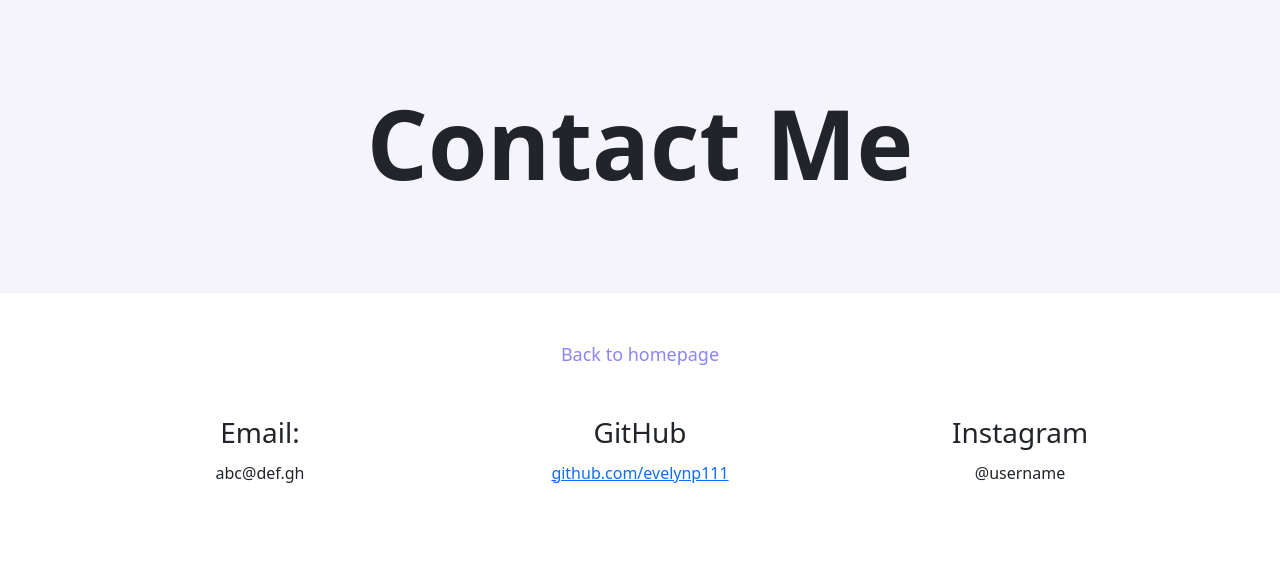
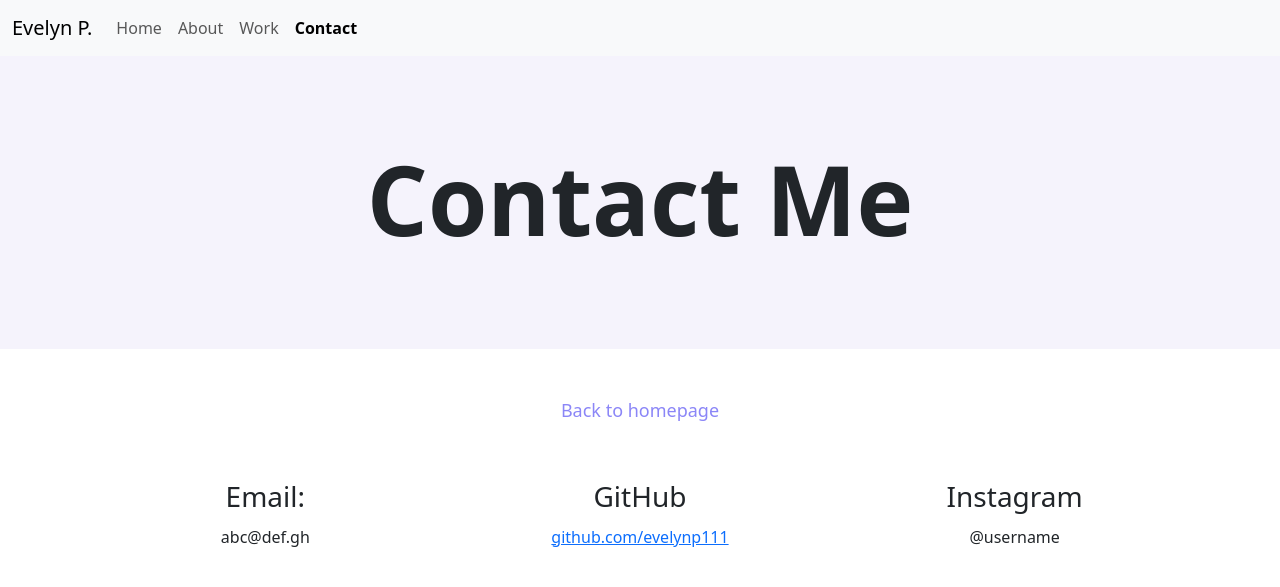
Before and after one commit to evelynp111/PortfolioProject, a plain HTML site: page contact.html in a window 1280 px wide. Drawn offline with nearby package versions, Linux system fonts and the light colour scheme.

Commit message:
added navbar to remaining pages; updated active link for each page;

```diff
--- a/contact.html
+++ b/contact.html
@@ -23,6 +23,53 @@
       href="src/style.css" />
   </head>
   <body>
+    <nav class="navbar navbar-expand-sm bg-body-tertiary">
+      <div class="container-fluid">
+        <a
+          class="navbar-brand"
+          href="index.html"
+          >Evelyn P.</a
+        >
+        <button
+          class="navbar-toggler"
+          type="button"
+          data-bs-toggle="collapse"
+          data-bs-target="#navbarNavAltMarkup"
+          aria-controls="navbarNavAltMarkup"
+          aria-expanded="false"
+          aria-label="Toggle navigation">
+          <span class="navbar-toggler-icon"></span>
+        </button>
+        <div
+          class="collapse navbar-collapse"
+          id="navbarNavAltMarkup">
+          <div class="navbar-nav">
+            <a
+              class="nav-link"
+              aria-current="page"
+              href="index.html"
+              >Home</a
+            >
+            <a
+              class="nav-link"
+              href="about.html"
+              >About</a
+            >
+            <a
+              class="nav-link"
+              href="work.html"
+              >Work</a
+            >
+            <a
+              class="nav-link active"
+              href="contact.html"
+              >Contact</a
+            >
+          </div>
+        </div>
+      </div>
+    </nav>
+
     <div class="hero">
       <h1>Contact Me</h1>
     </div>
@@ -33,12 +80,12 @@
 
     <div class="container">
       <div
-        class="row text-center d-flex justify-content-evenly">
-        <div class="col-md-4">
+        class="row text-center d-flex justify-content-evenly p-2">
+        <div class="col-md-4 pb-3">
           <h3>Email:</h3>
           <p>abc@def.gh</p>
         </div>
-        <div class="col-md-4">
+        <div class="col-md-4 pb-3">
           <h3>GitHub</h3>
           <p>
             <a href="https://github.com/evelynp111"
@@ -46,7 +93,7 @@
             >
           </p>
         </div>
-        <div class="col-md-4">
+        <div class="col-md-4 pb-3">
           <h3>Instagram</h3>
           <p>@username</p>
         </div>
```
Also changed, not shown: about.html (+47 -0 lines), work.html (+47 -0 lines).
